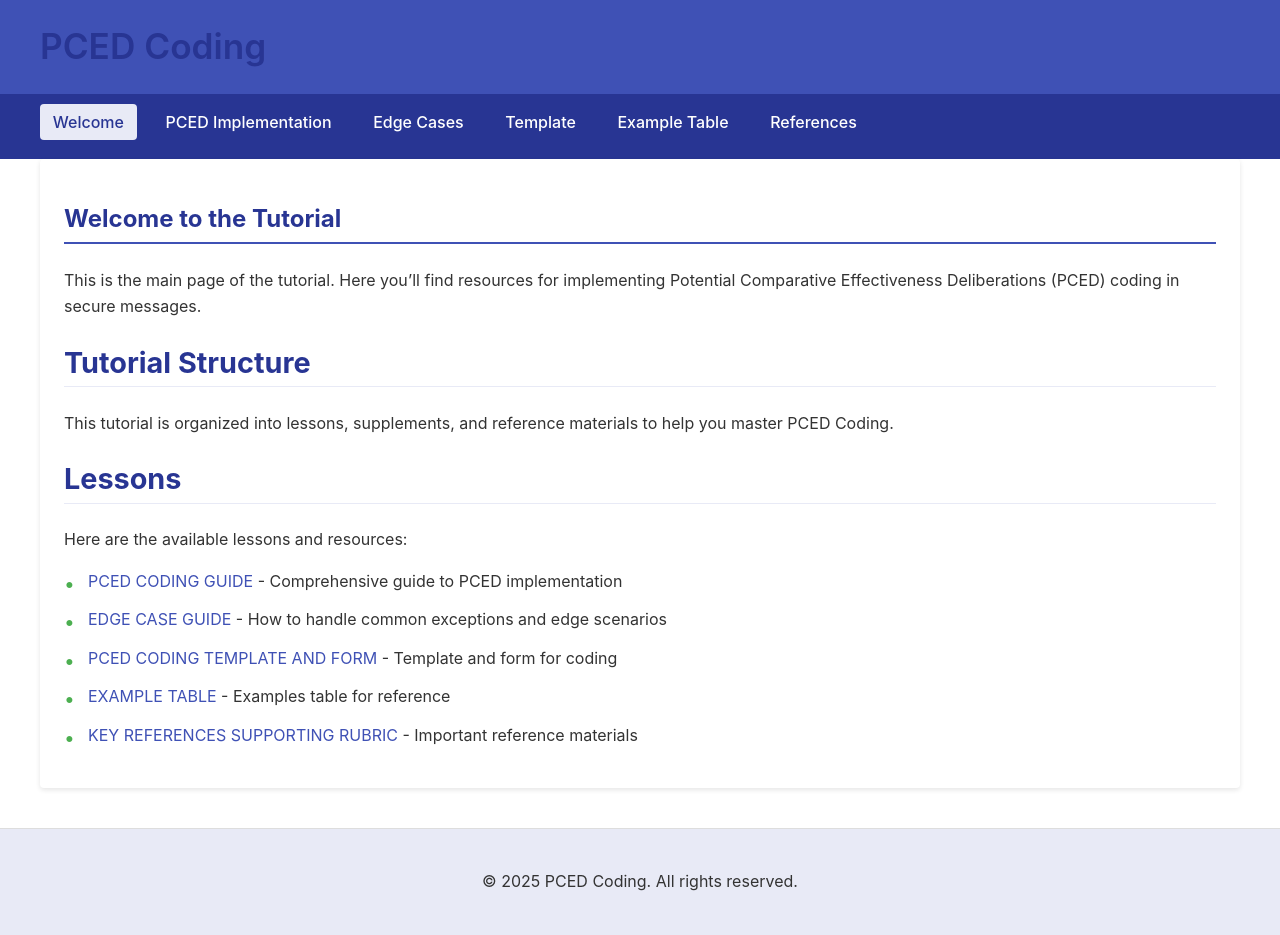
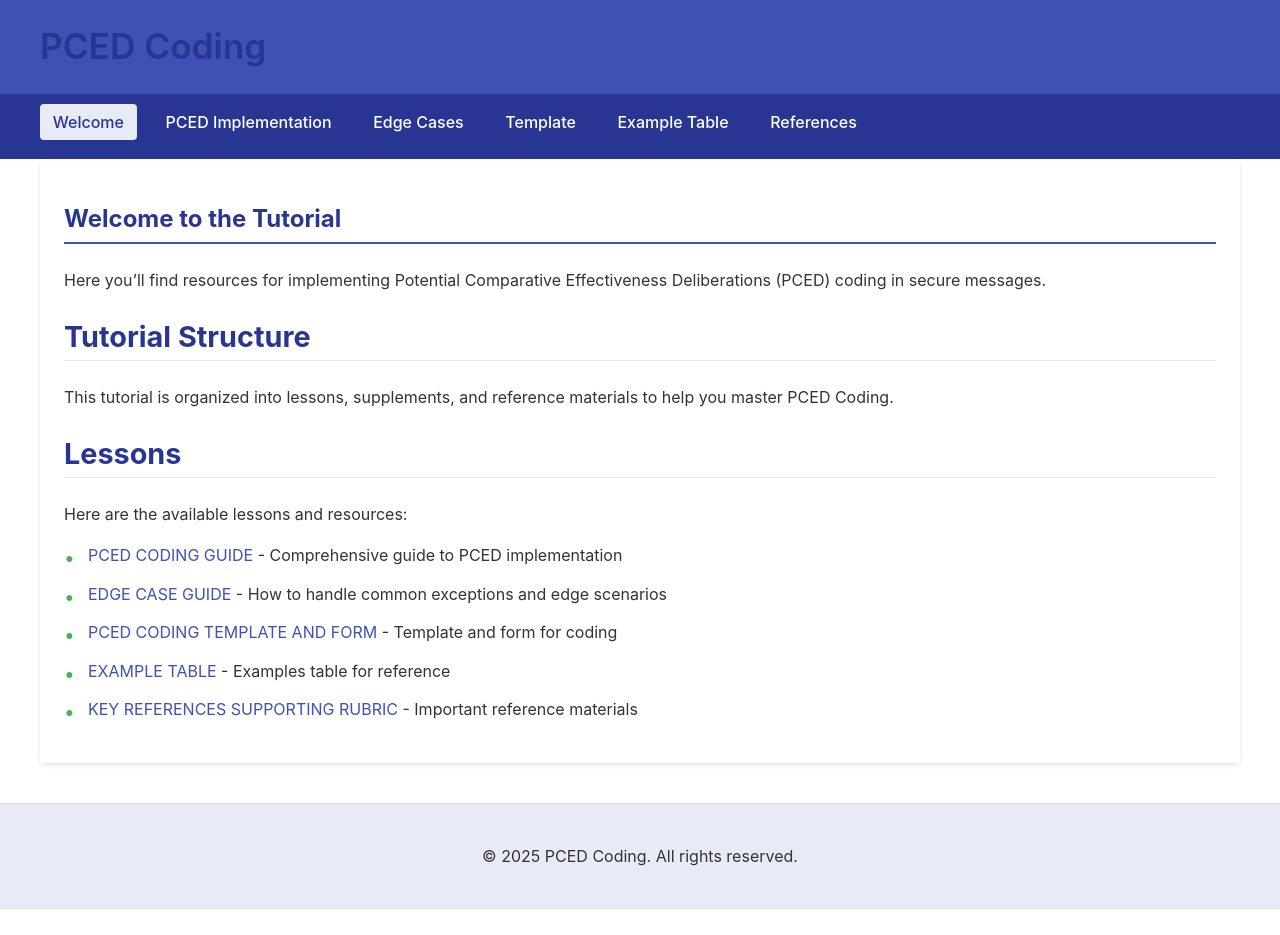
Before and after one commit to nickduran/PCED, a Jekyll site: the page built from index.md, in a window 1280 px wide. Built offline with Jekyll 4.4.1, drawn with Linux system fonts in a browser that asks for light colours; after the commit the page ends 909 px from its top, so only the background shows below that.

Commit message:
last update to index for now

```diff
--- a/index.md
+++ b/index.md
@@ -5,7 +5,7 @@ title: Welcome to the Tutorial
 
 # Welcome to the Tutorial
 
-This is the main page of the tutorial. Here you'll find resources for implementing Potential Comparative Effectiveness Deliberations (PCED) coding in secure messages.
+Here you'll find resources for implementing Potential Comparative Effectiveness Deliberations (PCED) coding in secure messages.
 
 ## Tutorial Structure
 
```
